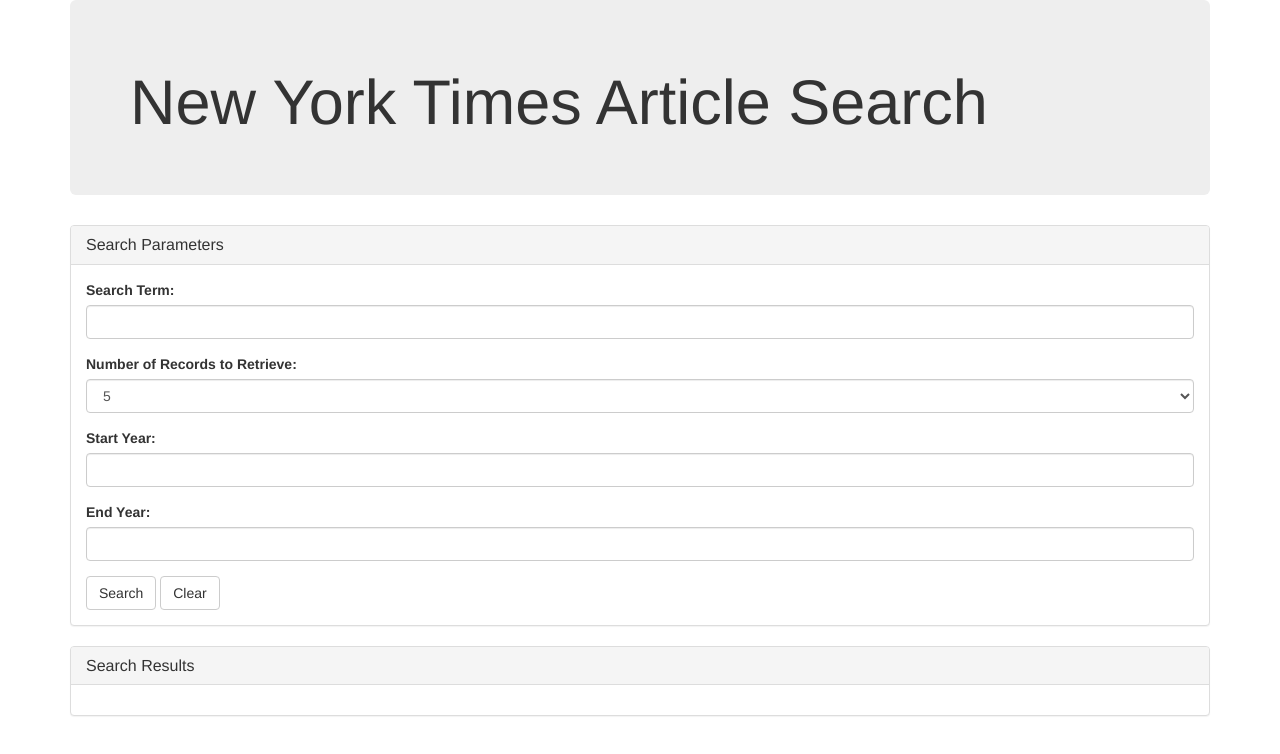
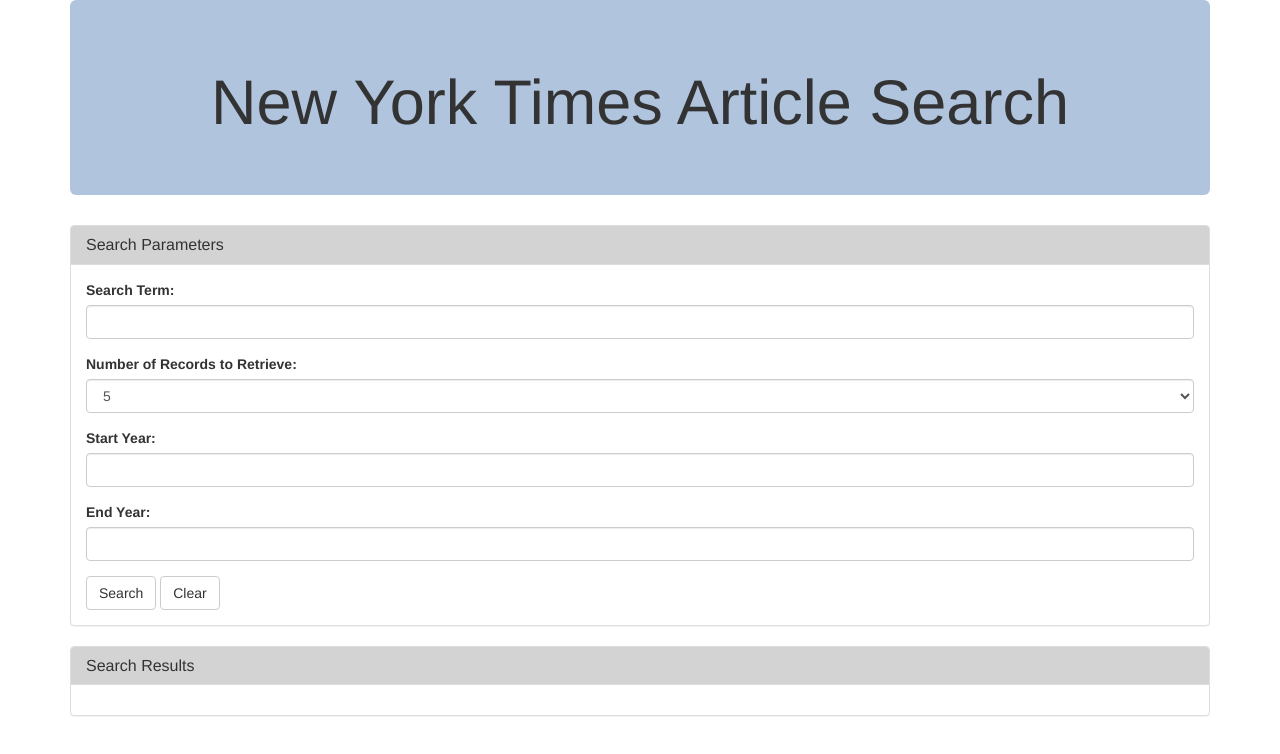
Before and after one commit to asharma1398/New-York-Times-Article-Search, a plain HTML site: page index.html in a window 1280 px wide. Drawn offline with nearby package versions, Linux system fonts and the light colour scheme.

Commit message:
CSS update

```diff
--- a/index.html
+++ b/index.html
@@ -13,14 +13,14 @@
 
 <div class ="container">
     <!-- Jumbotron -->
-    <div class="jumbotron">
-        <h1>New York Times Article Search</h1>
+    <div class="jumbotron" style="background-color: lightsteelblue">
+        <h1 style="text-align: center;">New York Times Article Search</h1>
     </div>
     <!-- Search Parameters Panel -->
     <div class="row">
         <div class="col-lg-12">
             <div class="panel panel-default">
-                <div class="panel-heading">
+                <div class="panel-heading" style="background-color: lightgray">
                     <h3 class="panel-title">Search Parameters</h3>
                 </div>
                 <div class="panel-body">
@@ -67,7 +67,7 @@
     <div class="row">
         <div class="col-lg-12">
             <div class="panel panel-default">
-                <div class="panel-heading">
+                <div class="panel-heading" style="background-color: lightgray">
                     <h3 class="panel-title">Search Results</h3>
                 </div>
                 <div class="panel-body" id="wellSection">
```
